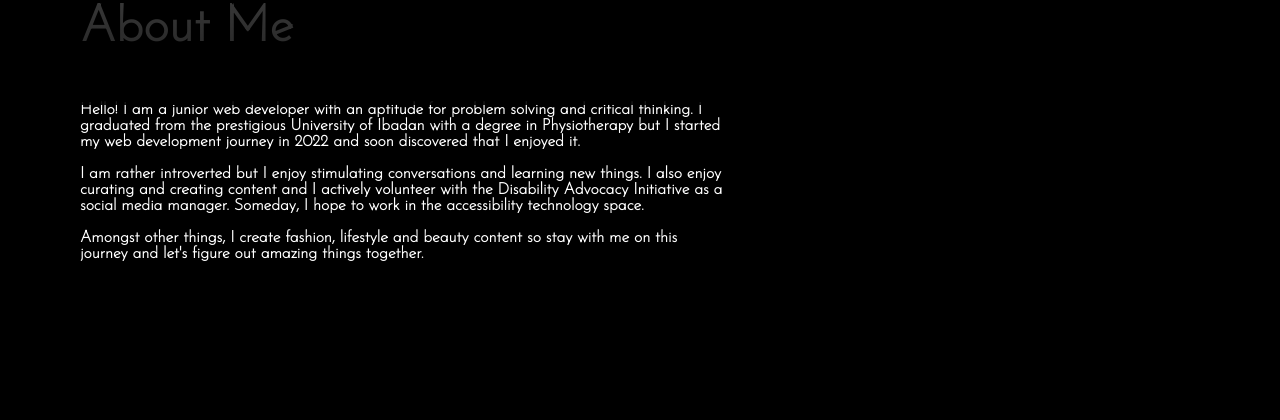
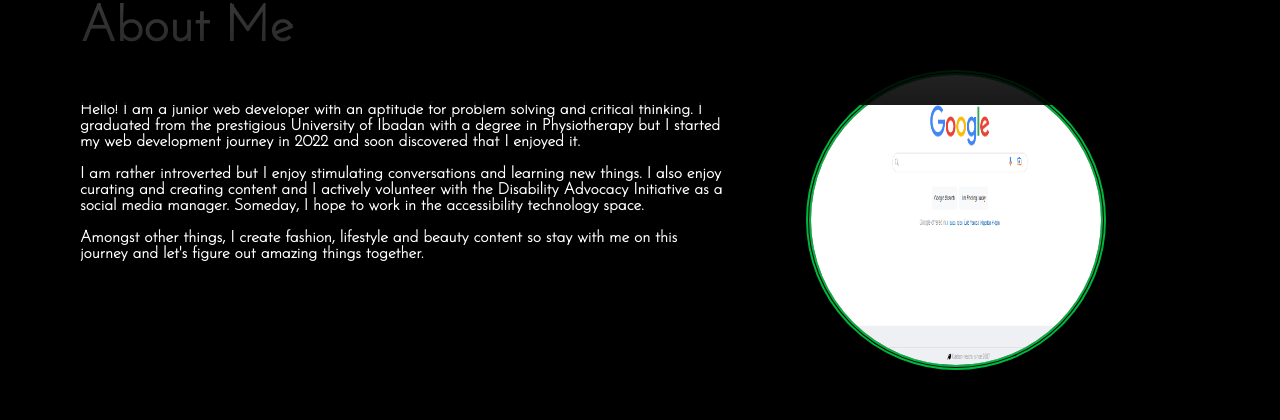
Before and after one commit to somunachi/portfolio, a React (Vite) app: page / in a window 1280 px wide. Shown: the part 695-1115 px from the top of the page. Built offline with nearby package versions, Linux system fonts and the light colour scheme.

Commit message:
making this

```diff
--- a/src/components/Aboutme.jsx
+++ b/src/components/Aboutme.jsx
@@ -1,4 +1,4 @@
-// import {aboutmepic} from '../assets/pictures/google-search.png';
+import aboutmepic from '../assets/pictures/google-search.png';
 
 const Aboutme = () => {
   return (
@@ -17,7 +17,7 @@ const Aboutme = () => {
      </p>
 
      <div className="aboutmepic">
-      {/* <img src={aboutmepic} alt="my image" className='aboutmeimg'/> */}
+      <img src={aboutmepic} alt="my image" className='aboutmeimg'/>
      </div>
     </div>
 
--- a/src/index.css
+++ b/src/index.css
@@ -17,7 +17,7 @@
 
 .hero {
   height: 650px;
-  background-image:url(./assets/background.png);
+  background-image:url(./assets/pictures/background.png);
   background-repeat: inherit;
   width: 100%;
   background-color: black;
```
